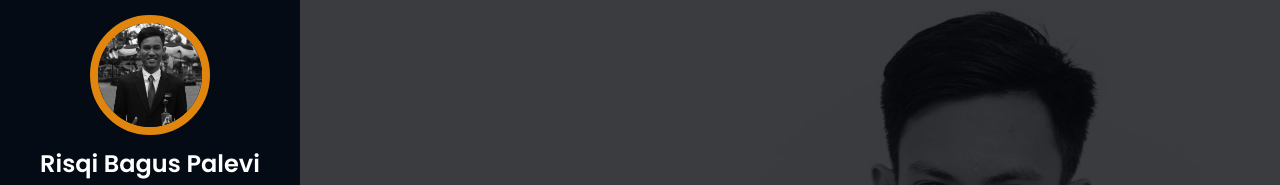
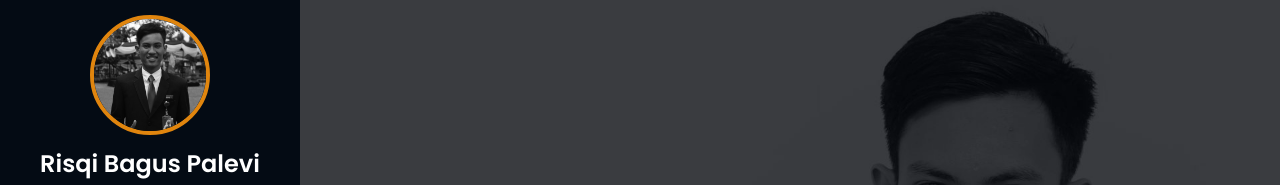
Before and after one commit to RisqiBV/RisqiBV.github.io, a plain HTML site: page index.html in a window 1280 px wide. Shown: the top 185 px of the page. Drawn offline with nearby package versions, Linux system fonts and the light colour scheme.

Commit message:
Update style.css

```diff
--- a/assets/css/style.css
+++ b/assets/css/style.css
@@ -78,7 +78,7 @@ h1, h2, h3, h4, h5, h6 {
   margin: 15px auto;
   display: block;
   width: 120px;
-  border: 8px solid #e0850e;
+  border: 4px solid #e0850e;
 }
 
 #header .profile h1 {
```
